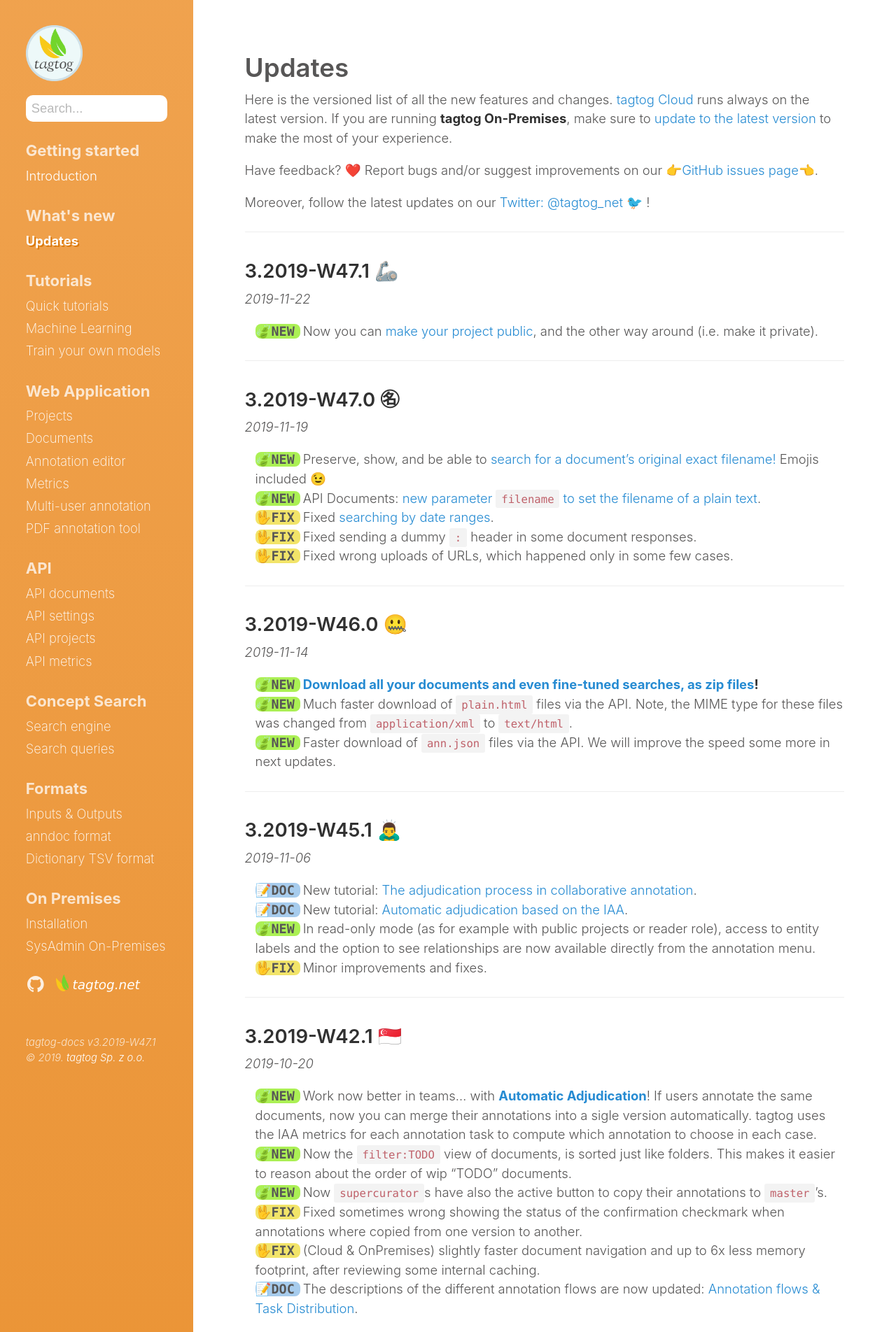
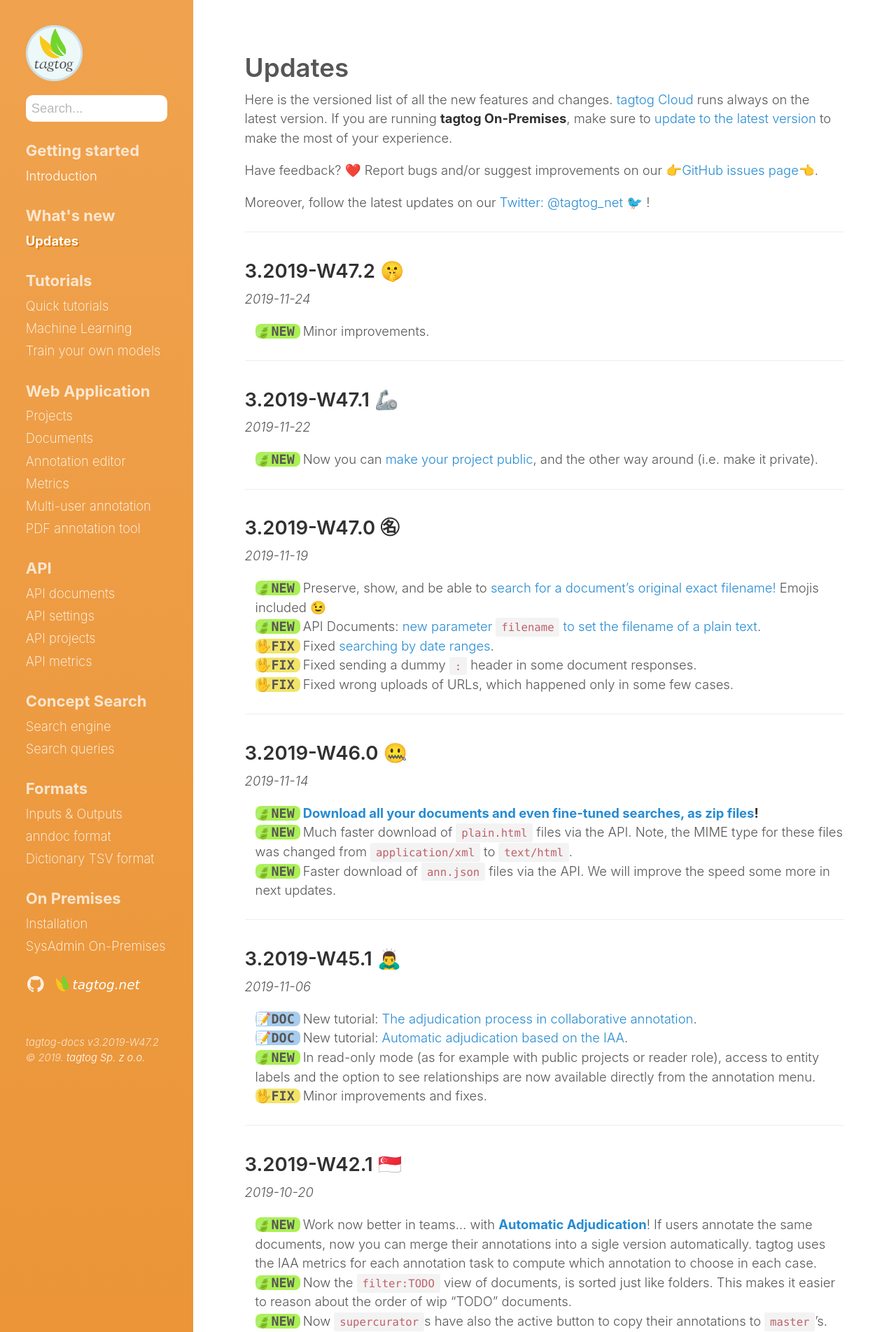
Before and after one commit to tagtogorg/tagtog-doc, a Jekyll site: the page built from updates.md, in a window 1280 px wide. Shown: the top 1904 px of the page at 70% size. Built offline with Jekyll 4.4.1, drawn with Linux system fonts in a browser that asks for light colours; nearby versions of some CDN libraries; emoji names are drawn with the system emoji font; some of the changed text lies outside the part shown.

Commit message:
Bump version: 3.2019-W47.2 🤫

```diff
--- a/_config.yml
+++ b/_config.yml
@@ -71,7 +71,7 @@ plugins:
   - jemoji
 
 # Custom vars
-version: 3.2019-W47.1
+version: 3.2019-W47.2
 sidebar_home_link: true
 search_page: false
 # sidebar_blog_link:  '/blog'   # By default, your home page is your blog
--- a/updates.md
+++ b/updates.md
@@ -11,6 +11,15 @@ Here is the versioned list of all the new features and changes. [tagtog Cloud](h
 Have feedback? :heart: Report bugs and/or suggest improvements on our [:point_right:GitHub issues page:point_left:](https://github.com/tagtog/tagtog-doc/issues).
 
 Moreover, follow the latest updates on our [Twitter: @tagtog_net 🐦](https://twitter.com/tagtog_net) !
+
+---
+
+## 3.2019-W47.2 🤫
+_2019-11-24_
+
+<ul class="updates">
+  <li class="new"><span markdown="1">Minor improvements.</span></li>
+</ul>
 
 ---
 
```
Also changed, not shown: 1 other file.
